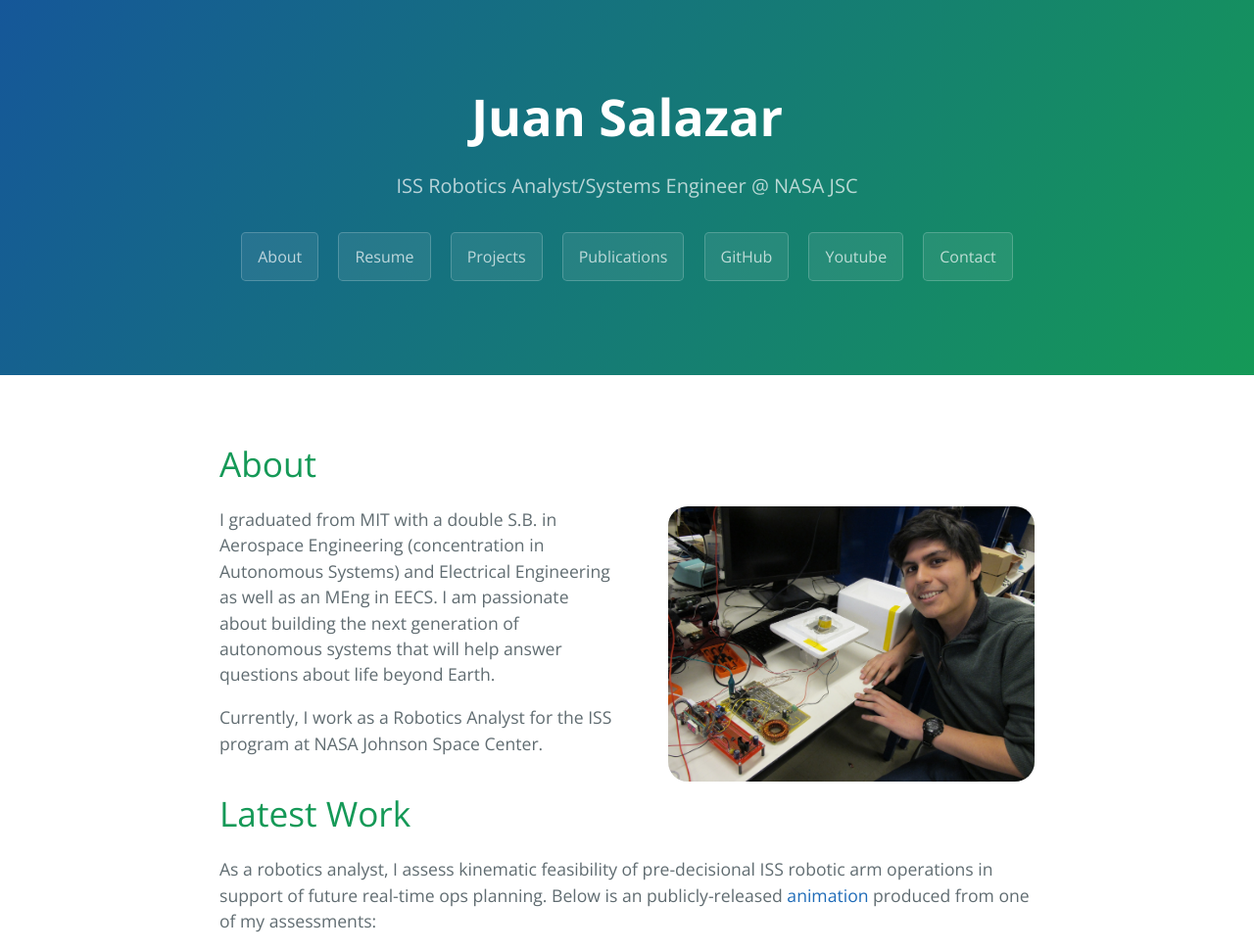
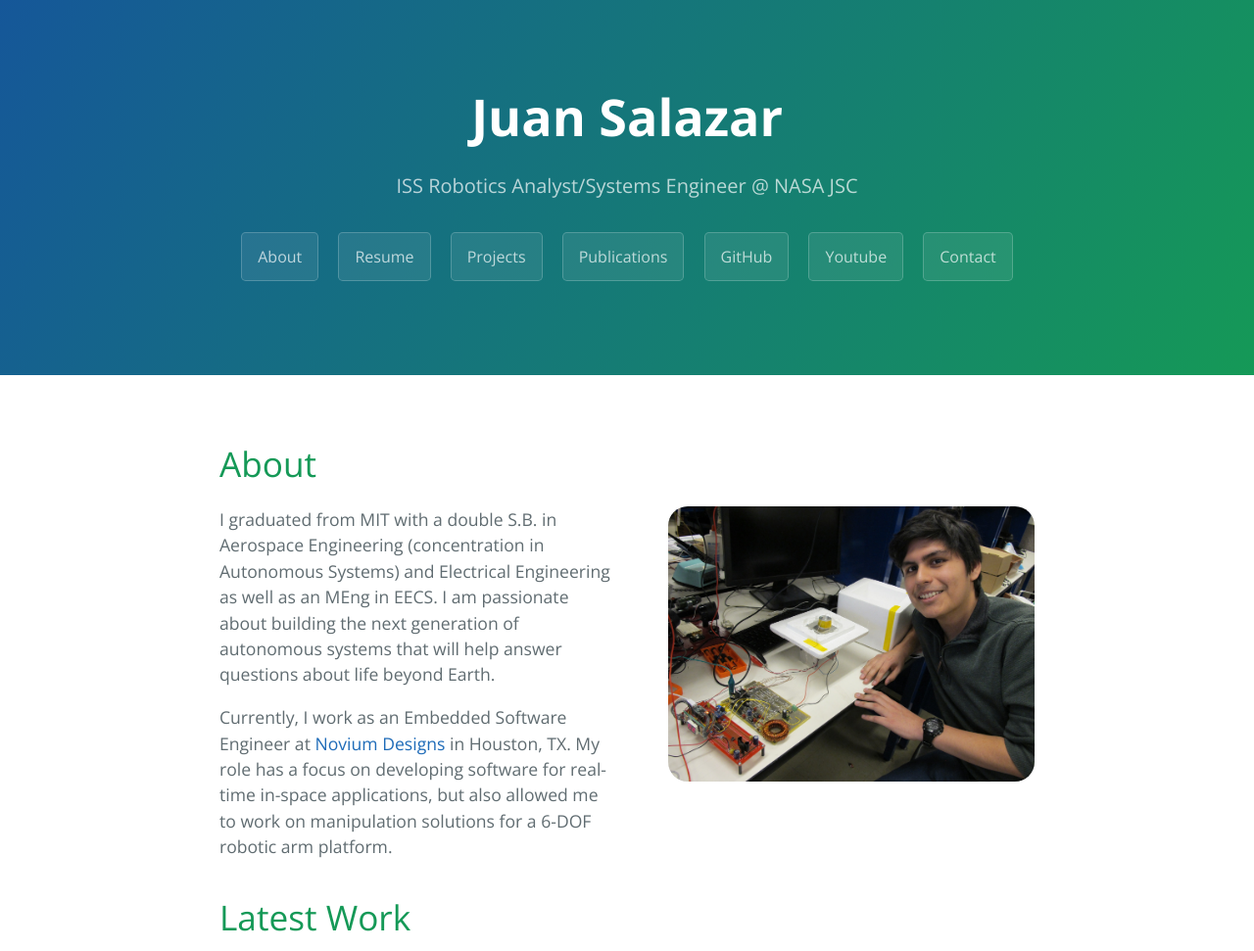
Before and after one commit to juansala/juansala.github.io, a Jekyll site: the page built from index.md, in a window 1280 px wide. Shown: the top 971 px of the page at 98% size. Built offline with Jekyll 4.4.1, drawn with Linux system fonts in a browser that asks for light colours; some of the changed text lies outside the part shown; grey boxes are pictures that could not be loaded.

Commit message:
Updated home page with latest role

```diff
--- a/index.md
+++ b/index.md
@@ -7,6 +7,7 @@ layout: default
     display: block;
     float: right;
     margin-left: 50px;
+    margin-bottom: 50px;
     border-radius: 20px;
     }
 </style>
@@ -17,11 +18,11 @@ layout: default
 
 I graduated from MIT with a double S.B. in Aerospace Engineering (concentration in Autonomous Systems) and Electrical Engineering as well as an MEng in EECS. I am passionate about building the next generation of autonomous systems that will help answer questions about life beyond Earth.
 
-Currently, I work as a Robotics Analyst for the ISS program at NASA Johnson Space Center.
+Currently, I work as an Embedded Software Engineer at [Novium Designs](https://www.noviumdesigns.com/) in Houston, TX. My role has a focus on developing software for real-time in-space applications, but also allowed me to work on manipulation solutions for a 6-DOF robotic arm platform.
 
 # Latest Work
 
-As a robotics analyst, I assess kinematic feasibility of pre-decisional ISS robotic arm operations in support of future real-time ops planning. Below is an publicly-released [animation](https://ntrs.nasa.gov/citations/20230013248) produced from one of my assessments:
+In my previous role as an ISS robotics analyst, I assessed kinematic feasibility of pre-decisional robotic arm operations in support of future real-time ops planning. Below is an publicly-released [animation](https://ntrs.nasa.gov/citations/20230013248) produced from one of my assessments:
 
 <p align="center">
 <iframe
```
